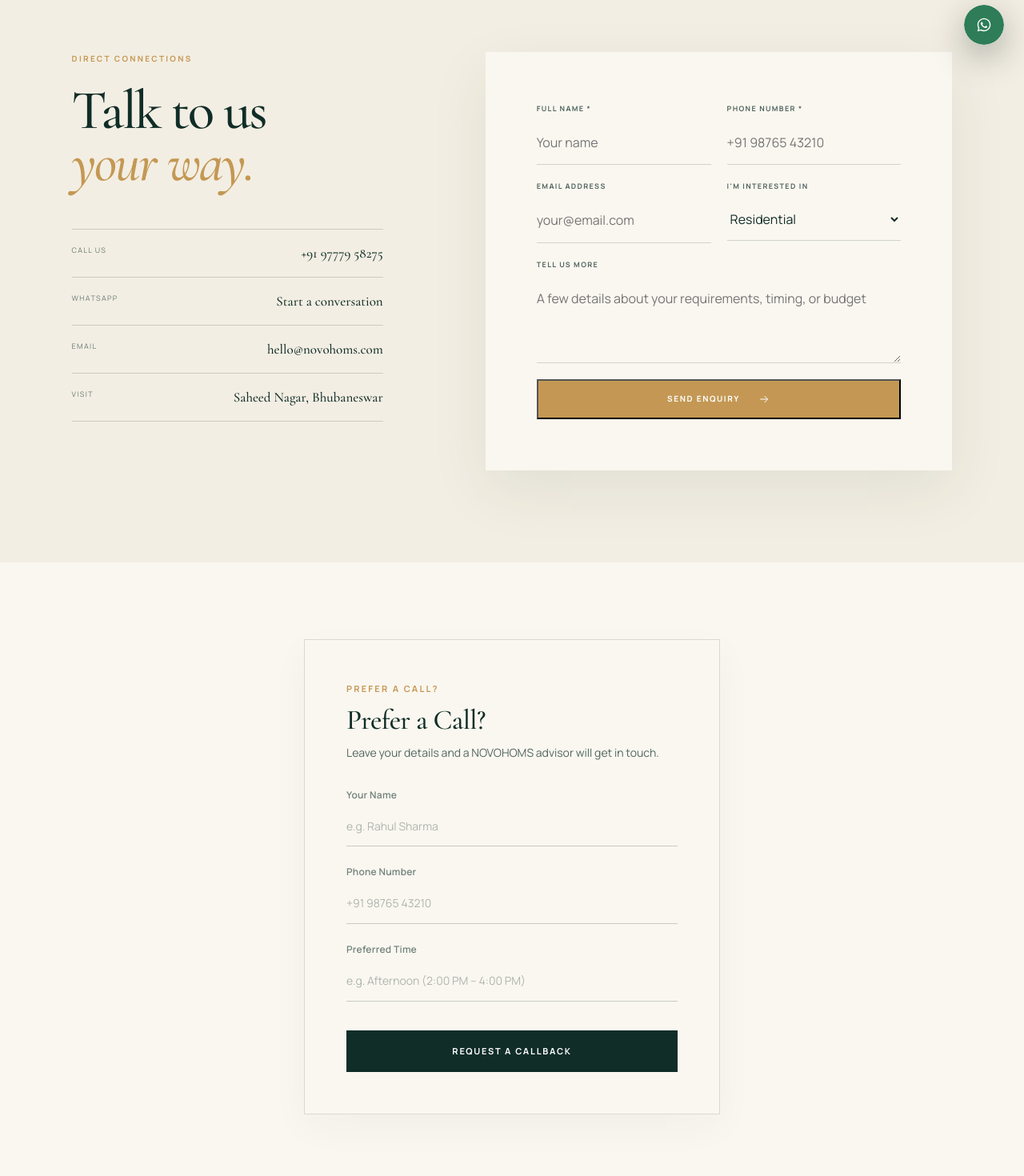
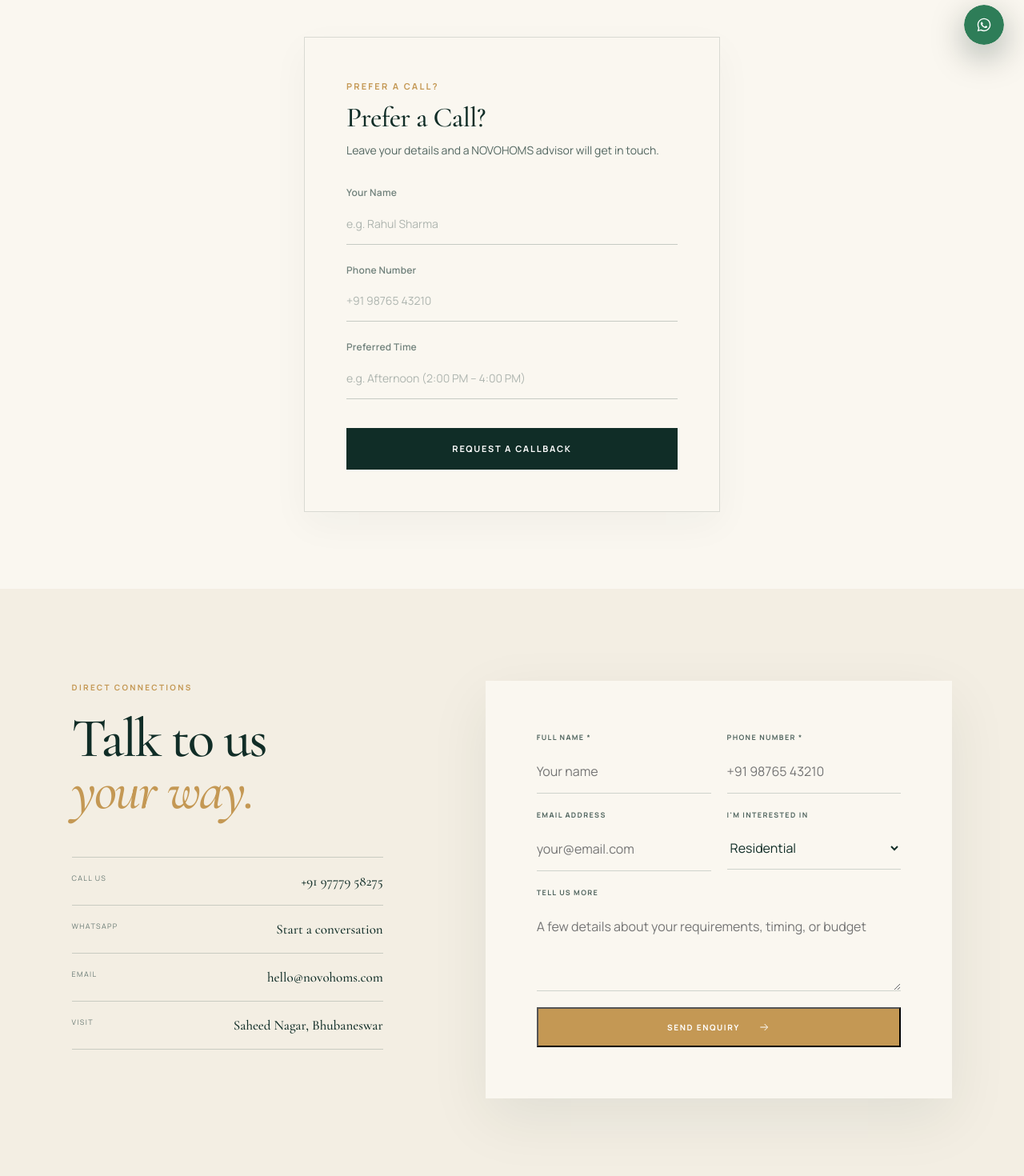
Before and after one commit to matru-source/NOVOHOMS, a Next.js app: page /contact in a window 1280 px wide. Shown: the part 720-2190 px from the top of the page at 80% size. Built offline with nearby package versions, Linux system fonts and the light colour scheme.

Commit message:
feat(contact): reposition 'Prefer a Call?' section directly below main heading

```diff
--- a/app/contact/page.tsx
+++ b/app/contact/page.tsx
@@ -19,6 +19,15 @@ export default function ContactPage() {
         }
         lead="Whether you're looking for a property, exploring an investment or bringing an opportunity to market, we're here to help."
       />
+
+      {/* Prefer a call? / Callback Section - immediately below main heading */}
+      <section className="callback-section">
+        <div className="callback-section-container">
+          <Reveal>
+            <CallbackForm />
+          </Reveal>
+        </div>
+      </section>
 
       <section className="content-section">
         <div className="content-grid">
@@ -58,15 +67,6 @@ export default function ContactPage() {
         </div>
       </section>
 
-      {/* Prefer a call? / Callback Section */}
-      <section className="callback-section">
-        <div className="callback-section-container">
-          <Reveal>
-            <CallbackForm />
-          </Reveal>
-        </div>
-      </section>
-
       <section className="content-section paper">
         <div className="content-grid">
           <Reveal>
```
